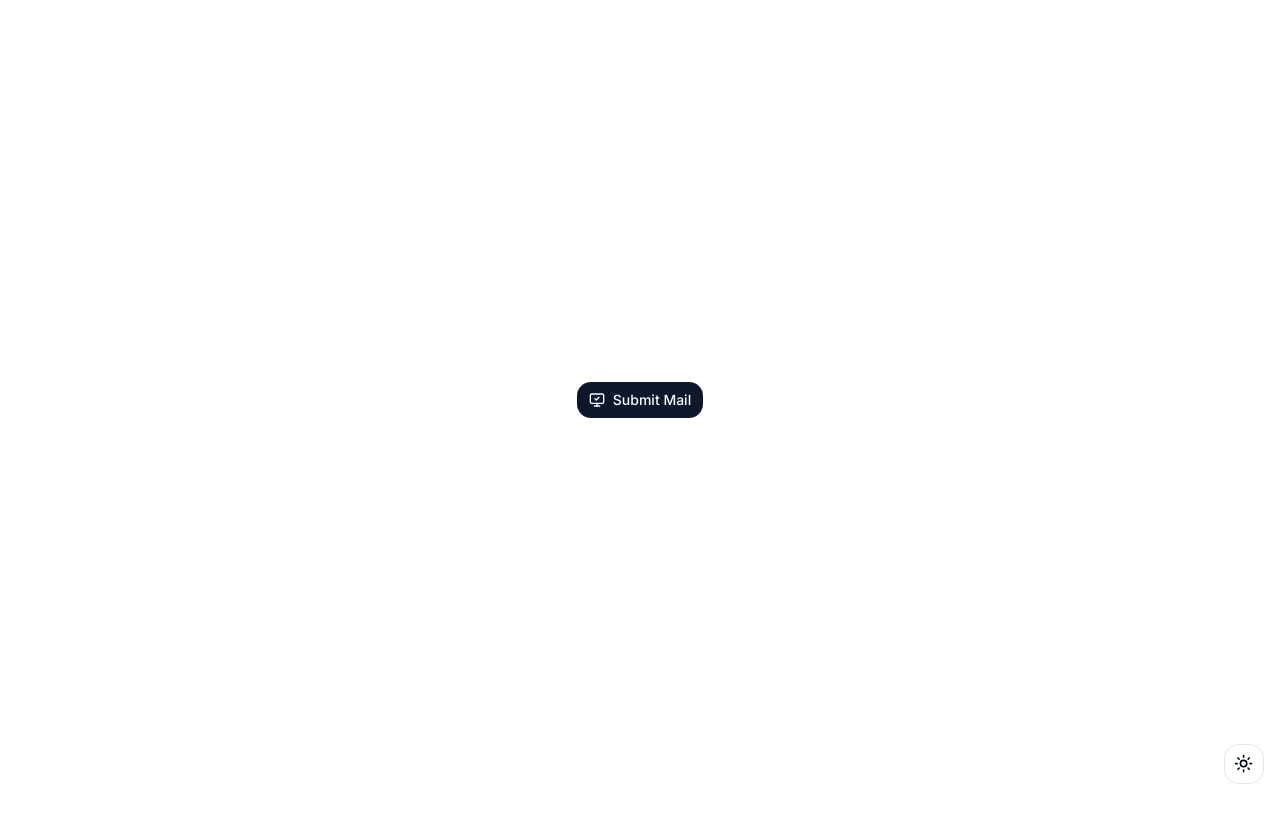
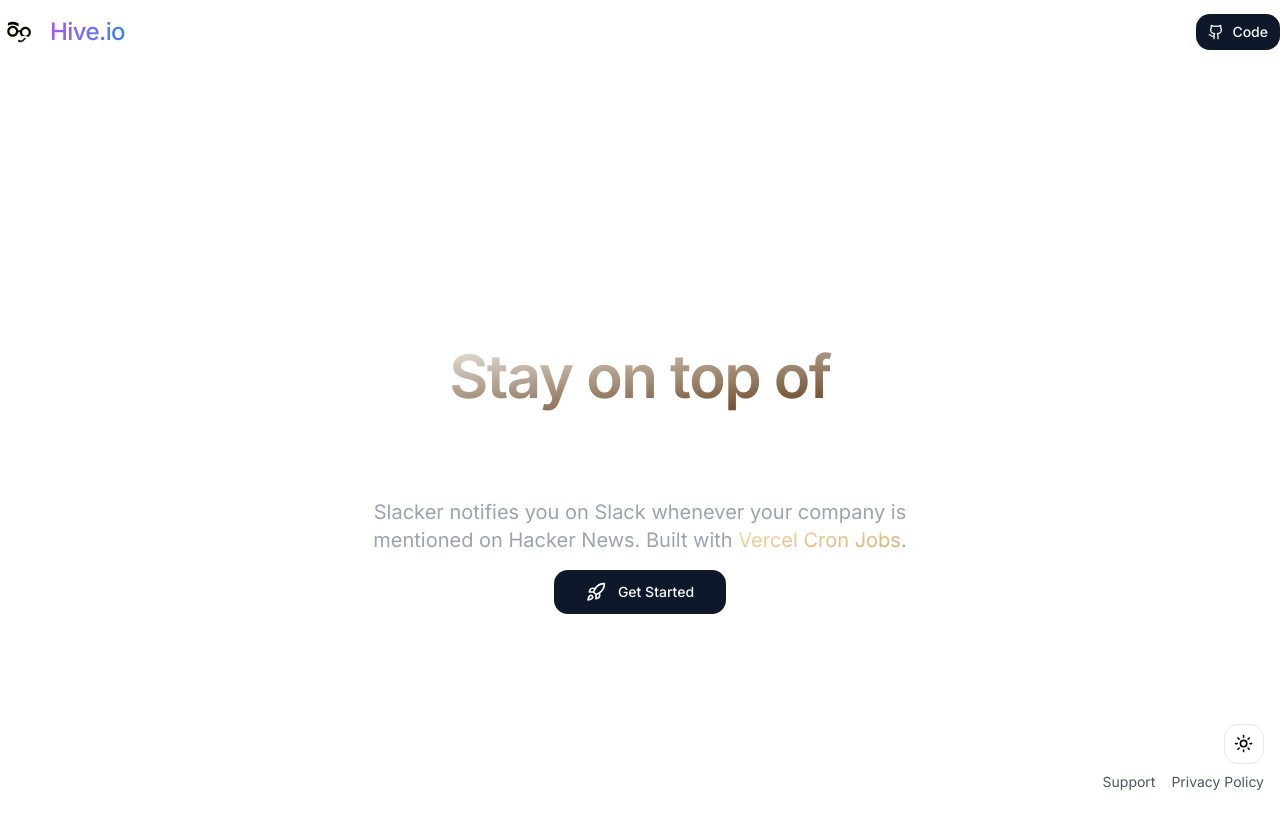
Before and after one commit to Gaius-1/StreamIQ, a Next.js app: page / in a window 1280 px wide. Shown: the top 828 px of the page. Before the commit the page ends 800 px from the top, so only its background shows below. Built offline with nearby package versions, Linux system fonts and the light colour scheme.

Commit message:
improve homepage

```diff
--- a/app/(auth)/_components/logo.tsx
+++ b/app/(auth)/_components/logo.tsx
@@ -18,7 +18,7 @@
                     width="50"/>
             </div>
             <div className={cn("flex flex-col items-center", font.className,)}>
-                <p className="text-xl font-semibold">Hive</p>
+                <p className="text-xl font-semibold">Hive.io</p>
                 <p className="text-sm text-muted-foreground">Learn, Code & Network</p>
             </div>
         </div>
--- a/app/layout.tsx
+++ b/app/layout.tsx
@@ -6,6 +6,10 @@
 import { ModeToggle } from '@/components/mode-toggle';
 
 import { ThemeProvider } from '@/components/theme-provider';
+import Image from 'next/image';
+import Link from 'next/link';
+import { Button } from '@/components/ui/button';
+import { Github } from 'lucide-react';
 
 const inter = Inter({ subsets: ["latin"] });
 
@@ -26,14 +30,44 @@
       <html lang="en">
         <body className={inter.className}>
           <ThemeProvider attribute="class" defaultTheme="system" enableSystem disableTransitionOnChange storageKey="hive-theme">
+            <div className="mx-5 flex h-16 max-w-screen-xl items-center justify-between xl:mx-auto">
+              <Link href="/" className="flex items-center space-x-3">
+                <div className="bg-white rounded-full p-1">
+                  <Image
+                    src="/hive.svg"
+                    alt={"Hive"}
+                    height="30"
+                    width="30"/>
+                </div>
+                <p className="text-2xl font-medium tracking-tight">
+                  <span className="bg-gradient-to-r from-purple-500 to-blue-500 text-transparent bg-clip-text dark:from-yellow-400 dark:to-green-400">
+                    Hive.io
+                  </span>
+                </p>
+
+              </Link>
+              <a href="https://github.com/Gaius-1/hive" target="_blank" rel="noopener noreferrer">
+                <Button variant="default" size="sm">
+                  <Github className="mr-2 h-4 w-4"/>Code
+                </Button>
+              </a>
+            </div>
             <div className="flex flex-col">
               {/* ModeToggle component positioned at the far right corner */}
               <div className="flex-grow"></div>
-              <div className="fixed bottom-4 right-4 z-50">
+              <div className="fixed bottom-9 right-4 z-50">
                 <ModeToggle />
               </div>
             </div>
             {children}
+            <div className="flex space-x-4 fixed bottom-2 right-4">
+              <Link href="/support" className="text-gray-600 hover:text-gray-900 dark:text-gray-400 dark:hover:text-gray-200 text-sm">
+                Support
+              </Link>
+              <Link className="text-gray-600 hover:text-gray-900 dark:text-gray-400 dark:hover:text-gray-200 text-sm" href="/privacy" target="_blank" rel="noreferrer">
+                Privacy Policy
+              </Link>
+            </div>
           </ThemeProvider>
         </body>
       </html>
--- a/app/page.tsx
+++ b/app/page.tsx
@@ -1,12 +1,62 @@
-import { MonitorCheck } from "lucide-react"
+import React from 'react'
+import { Rocket, Play } from "lucide-react";
 import { Button } from "@/components/ui/button";
+import Balancer from "react-wrap-balancer";
+// import { useVideoModal } from '../components/video-modal';
 
 export default function Home() {
+  // const { setShowVideoModal, VideoModal } = useVideoModal();
   return (
-    <div className="flex h-screen items-center justify-center">
-      <Button variant="default" size="sm">
-        <MonitorCheck className="mr-2 h-4 w-4"/>Submit Mail
-      </Button>
+    <div className="flex flex-col sm:flex-row h-screen items-center justify-center px-6">
+      <div className="text-center max-w-md sm:max-w-lg lg:max-w-xl space-y-4">
+        <h1 className="my-8 text-center text-4xl sm:text-5xl lg:text-6xl font-semibold tracking-tight">
+          <span className="bg-gradient-to-br from-white to-[#532a01] text-transparent bg-clip-text">
+            <Balancer ratio={0.6}>Stay on top of your HN mentions</Balancer>
+          </span>
+        </h1>
+        <p className="text-lg sm:text-xl text-gray-400">
+          Slacker notifies you on Slack whenever your company is mentioned on
+          Hacker News. Built with{" "}
+          <a
+            href="https://vercel.com/blog/cron-jobs"
+            target="_blank"
+            rel="noopener noreferrer"
+            className="bg-gradient-to-br from-[#faddae] hover:from-[#f8eaca] to-[#d2ab6b] hover:to-[#dabb92] text-transparent bg-clip-text transition-all"
+          >
+            Vercel Cron Jobs
+          </a>
+          .
+        </p>
+        {/* Render VideoModal component */}
+        {/* <VideoModal /> */}
+        {/* <div className="relative my-10">
+          <button
+            onClick={() => setShowVideoModal(true)}
+            className="group flex justify-center items-center absolute z-10 w-[350px] h-[350px] sm:w-[500px] sm:h-[500px] rounded-full hover:backdrop-blur-sm hover:bg-black/20 transition-all overflow-hidden"
+          >
+            <div className="flex justify-center items-center w-14 h-14 rounded-full bg-white shadow-lg">
+              <Play size={20} fill="#27272A" aria-hidden="true" />
+            </div>
+            <p className="font-mono text-white absolute -bottom-10 group-hover:bottom-5 transition-all ease-in-out duration-300">
+              <span className="sr-only">Play Video. Length of Video is</span> 1:03
+            </p>
+          </button>
+          <video
+            autoPlay
+            loop
+            muted
+            src="/assets/demo-preview.mp4"
+            className="w-[350px] h-[350px] sm:w-[500px] sm:h-[500px] rounded-full object-cover"
+            tabIndex={-1}
+            aria-label="Looping video preview"
+          />
+        </div> */}
+        <div className="flex justify-center mt-6 sm:mt-0">
+          <Button variant="default" size="lg">
+            <Rocket className="mr-2 h-5 w-5 sm:mr-3"/>Get Started
+          </Button>
+        </div>
+      </div>
     </div>
   );
 }
--- /dev/null
+++ b/components/modal.tsx
@@ -0,0 +1,69 @@
+"use client"
+
+import * as React from "react"
+import {
+    Dispatch,
+    SetStateAction,
+    useCallback,
+    useEffect,
+    useRef,
+  } from "react";
+  import { AnimatePresence, motion } from "framer-motion";
+
+  export default function Modal({
+    children,
+    showModal,
+    setShowModal,
+  }: {
+    children: React.ReactNode;
+    showModal: boolean;
+    setShowModal: Dispatch<SetStateAction<boolean>>;
+  }) {
+    const modalRef = useRef(null);
+
+    const onKeyDown = useCallback(
+      (e: KeyboardEvent) => {
+        if (e.key === "Escape") {
+          setShowModal(false);
+        }
+      },
+      [setShowModal]
+    );
+
+    useEffect(() => {
+      document.addEventListener("keydown", onKeyDown);
+      return () => document.removeEventListener("keydown", onKeyDown);
+    }, [onKeyDown]);
+
+    return (
+      <AnimatePresence>
+        {showModal && (
+          <>
+            <motion.div
+              ref={modalRef}
+              key="modal"
+              className="fixed inset-0 z-40 min-h-screen flex items-center justify-center"
+              initial={{ scale: 0.95 }}
+              animate={{ scale: 1 }}
+              exit={{ scale: 0.95 }}
+              onMouseDown={(e) => {
+                if (modalRef.current === e.target) {
+                  setShowModal(false);
+                }
+              }}
+            >
+              {children}
+            </motion.div>
+            <motion.div
+              key="backdrop"
+              className="fixed inset-0 z-30 bg-gray-100 bg-opacity-10 backdrop-blur"
+              initial={{ opacity: 0 }}
+              animate={{ opacity: 1 }}
+              exit={{ opacity: 0 }}
+              onClick={() => setShowModal(false)}
+            />
+          </>
+        )}
+      </AnimatePresence>
+    );
+  }
--- a/package.json
+++ b/package.json
@@ -19,11 +19,13 @@
     "@radix-ui/react-slot": "^1.0.2",
     "class-variance-authority": "^0.7.0",
     "clsx": "^2.1.0",
+    "framer-motion": "^11.0.5",
     "lucide-react": "^0.323.0",
     "next": "14.1.0",
     "next-themes": "^0.2.1",
     "react": "^18",
     "react-dom": "^18",
+    "react-wrap-balancer": "^1.1.0",
     "svix": "^1.18.0",
     "tailwind-merge": "^2.2.1",
     "tailwindcss-animate": "^1.0.7",
@@ -31,7 +33,7 @@
   },
   "devDependencies": {
     "@types/node": "^20",
-    "@types/react": "^18",
+    "@types/react": "^18.2.57",
     "@types/react-dom": "^18",
     "@types/ws": "^8.5.10",
     "autoprefixer": "^10.0.1",
```
Also changed, not shown: components/video-modal.tsx (added, +48 -0 lines), 1 other file (tests, documents, lock files or other folders).
